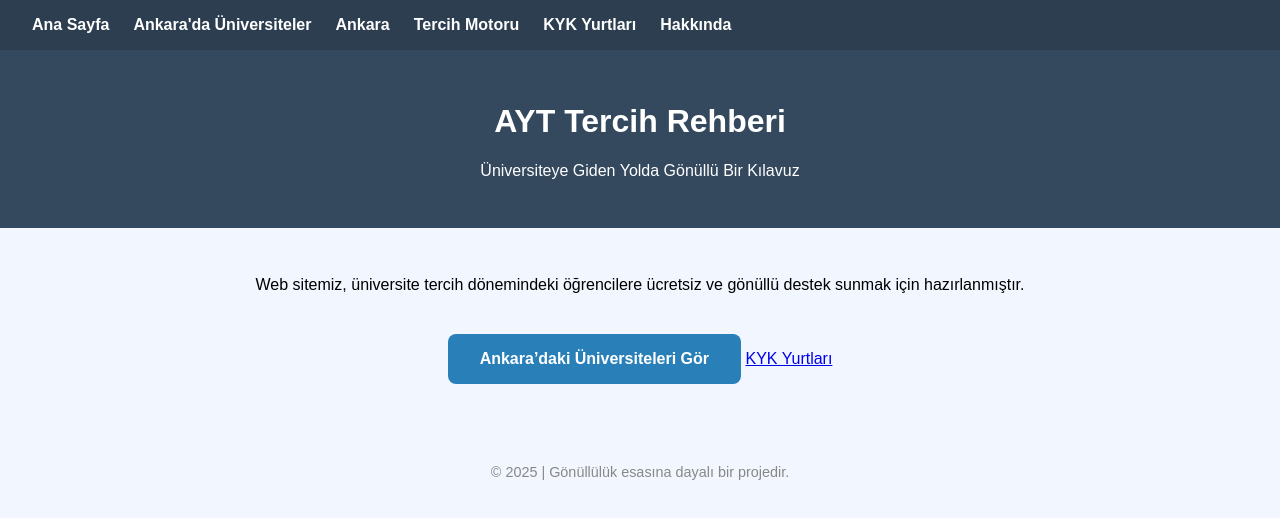
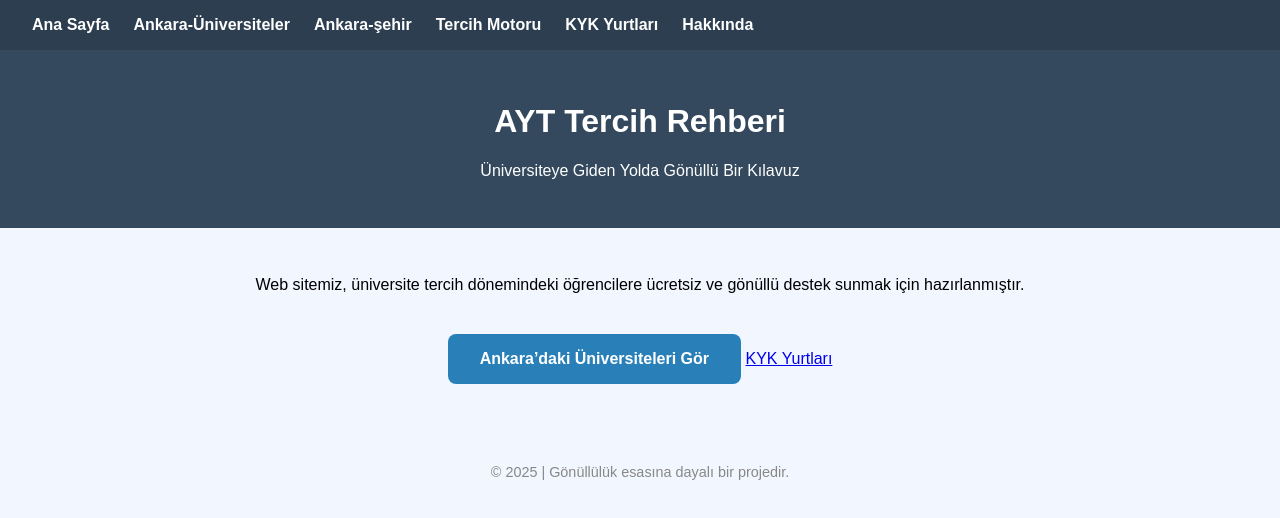
Before and after one commit to ayttercih/ykstercih, a plain HTML site: page index.html in a window 1280 px wide. Drawn offline with Linux system fonts and the light colour scheme.

Commit message:
Update index.html

```diff
--- a/index.html
+++ b/index.html
@@ -76,8 +76,8 @@
   <nav>
     <ul>
       <li><a href="index.html">Ana Sayfa</a></li>
-      <li><a href="ankara.html">Ankara'da Üniversiteler </a></li>
-      <li><a href="ankara-sehir.html">Ankara</a></li>
+      <li><a href="ankara.html">Ankara-Üniversiteler </a></li>
+      <li><a href="ankara-sehir.html">Ankara-şehir </a></li>
       <li><a href="#">Tercih Motoru</a></li>
       <li><a href="#">KYK Yurtları</a></li>
       <li><a href="#">Hakkında</a></li>
```
